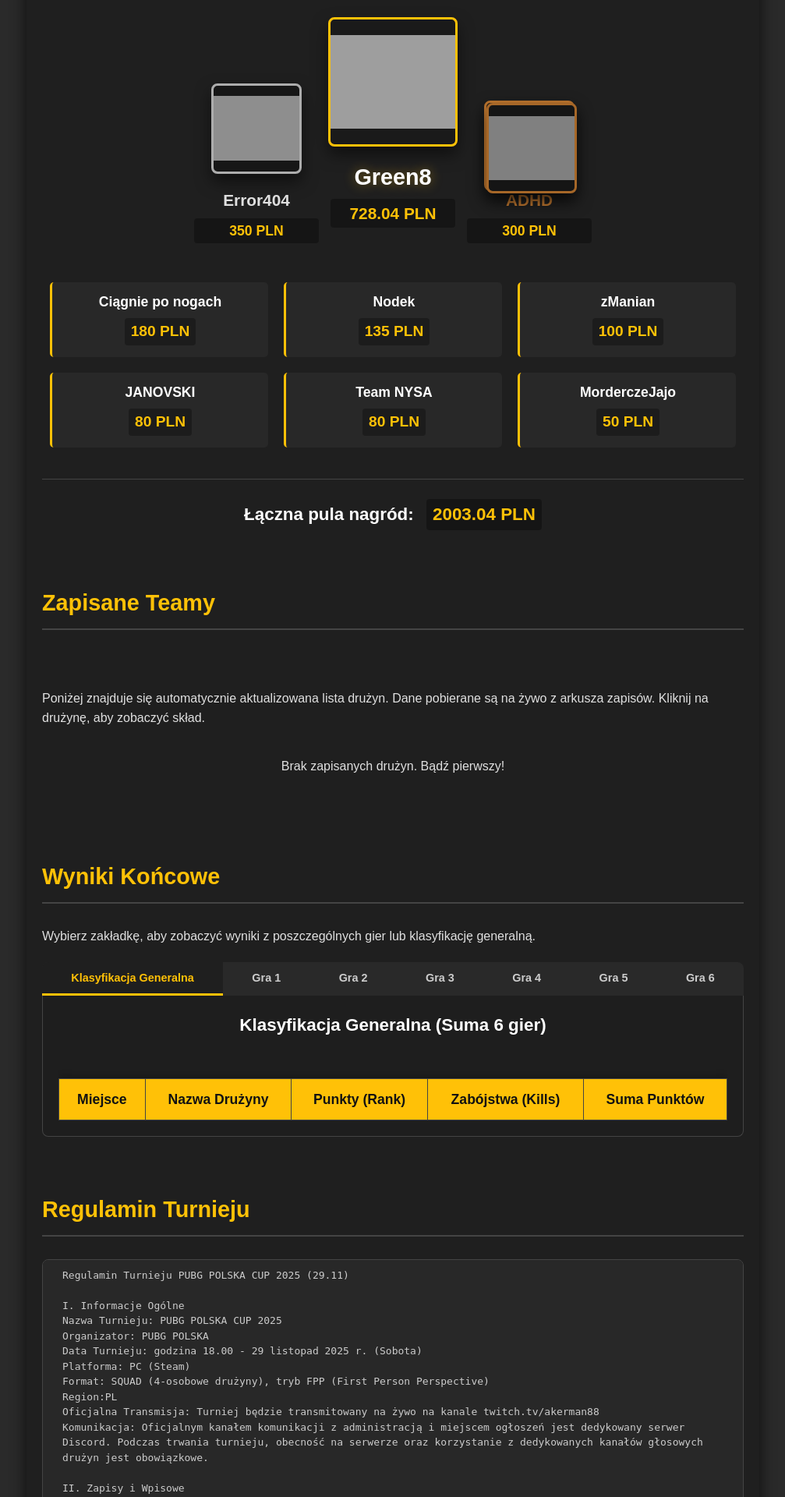
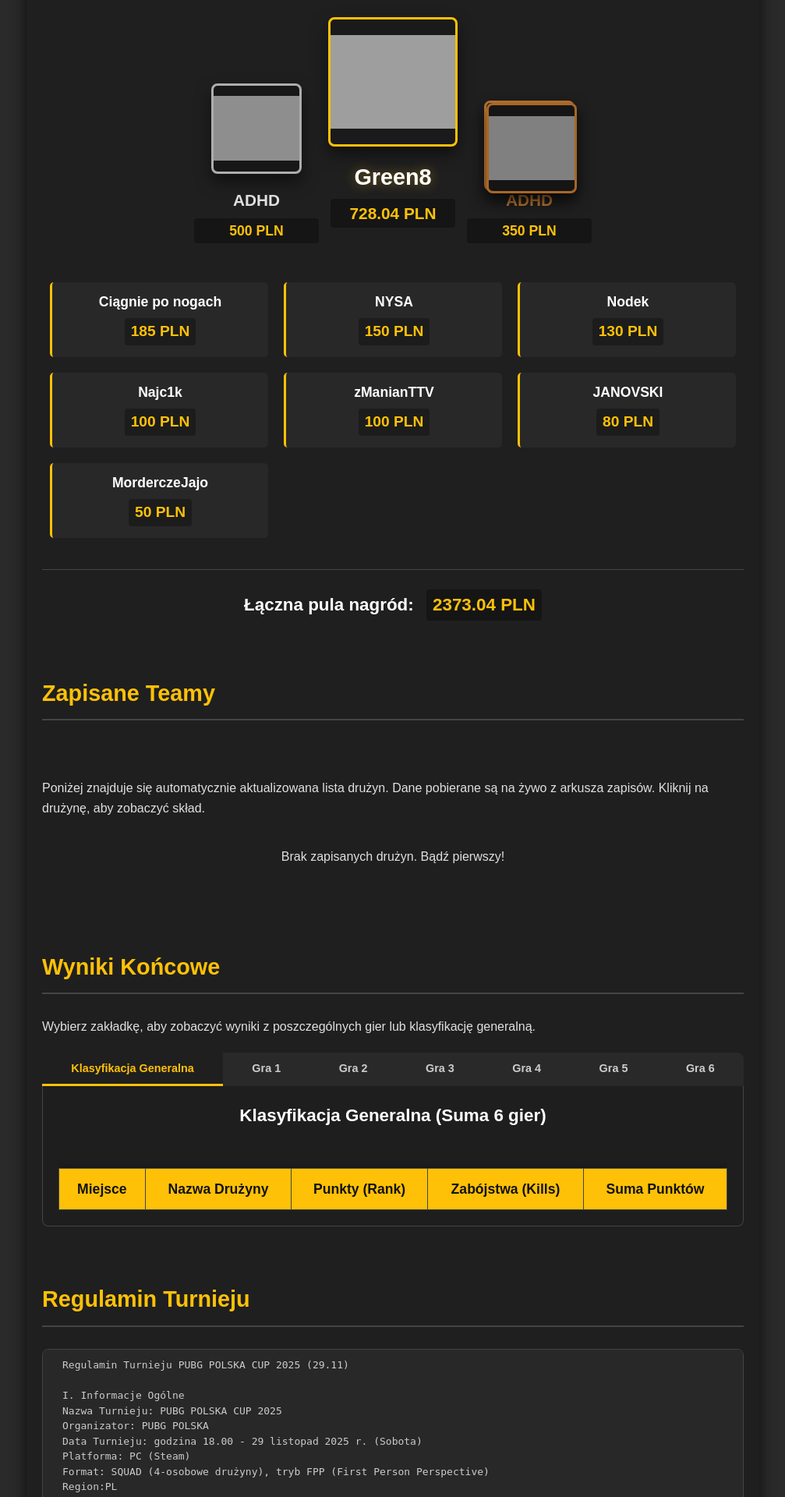
Before and after one commit to karolgrubiakkarol-alt/turniej-pubg-backend, a Flask app: page / in a window 1280 px wide. Shown: the part 2017-3937 px from the top of the page at 78% size, without its empty margins (136-1143 px from the left). Run offline with Flask 3, Linux system fonts and the light colour scheme; data that the repository does not hold is empty; grey boxes are pictures that could not be loaded.

Commit message:
Add files via upload

```diff
--- a/templates/index.html
+++ b/templates/index.html
@@ -734,22 +734,22 @@
                         </div>
 
                         <div class="top-sponsor-item tier-2">
-                            <a href="#" target="_blank" class="sponsor-logo-link">
-                                <img src="https://i.imgur.com/KsnG9Iq.png" alt="Logo Error404" class="sponsor-logo">
-                            </a>
-                            <div class="sponsor-info">
-                                <span class="sponsor-name">Error404</span>
-                                <span class="sponsor-amount">350 PLN</span>
-                            </div>
-                        </div>
-
-                        <div class="top-sponsor-item tier-3">
-                            <a href="https://discord.gg/bmGeZbttjy" target="_blank" class="sponsor-logo">
+                            <a href="https://discord.gg/bmGeZbttjy" target="_blank" class="sponsor-logo-link">
                                 <img src="https://i.imgur.com/fTQ5IMU.png" alt="Logo ADHD" class="sponsor-logo">
                             </a>
                             <div class="sponsor-info">
                                 <span class="sponsor-name">ADHD</span>
-                                <span class="sponsor-amount">300 PLN</span>
+                                <span class="sponsor-amount">500 PLN</span>
+                            </div>
+                        </div>
+
+                        <div class="top-sponsor-item tier-3">
+                            <a href="#" target="_blank" class="sponsor-logo">
+                                <img src="https://i.imgur.com/KsnG9Iq.png" alt="Logo Error404" class="sponsor-logo">
+                            </a>
+                            <div class="sponsor-info">
+                                <span class="sponsor-name">ADHD</span>
+                                <span class="sponsor-amount">350 PLN</span>
                             </div>
                         </div>
 
@@ -758,22 +758,26 @@
                     <div class="sponsor-grid">
 			<div class="sponsor-card">
                             <span class="sponsor-name">Ciągnie po nogach</span>
-                            <span class="sponsor-amount">180 PLN</span>
+                            <span class="sponsor-amount">185 PLN</span>
                         </div>
 			<div class="sponsor-card">
+                            <span class="sponsor-name">NYSA</span>
+                            <span class="sponsor-amount">150 PLN</span>
+                        </div>
+                        <div class="sponsor-card">
                             <span class="sponsor-name">Nodek</span>
-                            <span class="sponsor-amount">135 PLN</span>
+                            <span class="sponsor-amount">130 PLN</span>
                         </div>
                         <div class="sponsor-card">
-                            <span class="sponsor-name">zManian</span>
+                            <span class="sponsor-name">Najc1k</span>
+                            <span class="sponsor-amount">100 PLN</span>
+                        </div>
+			<div class="sponsor-card">
+                            <span class="sponsor-name">zManianTTV</span>
                             <span class="sponsor-amount">100 PLN</span>
                         </div>
                         <div class="sponsor-card">
                             <span class="sponsor-name">JANOVSKI</span>
-                            <span class="sponsor-amount">80 PLN</span>
-                        </div>
-                        <div class="sponsor-card">
-                            <span class="sponsor-name">Team NYSA</span>
                             <span class="sponsor-amount">80 PLN</span>
                         </div>
                         <div class="sponsor-card">
```
